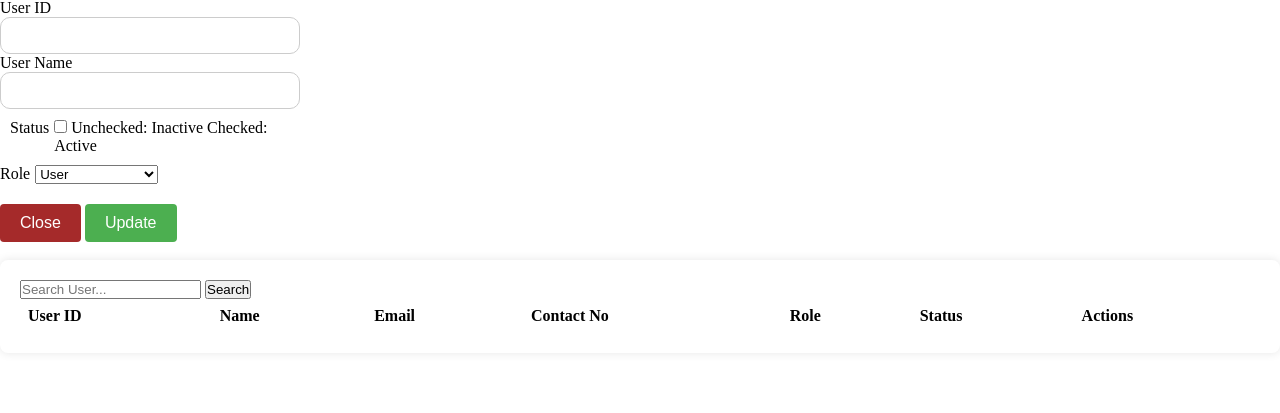
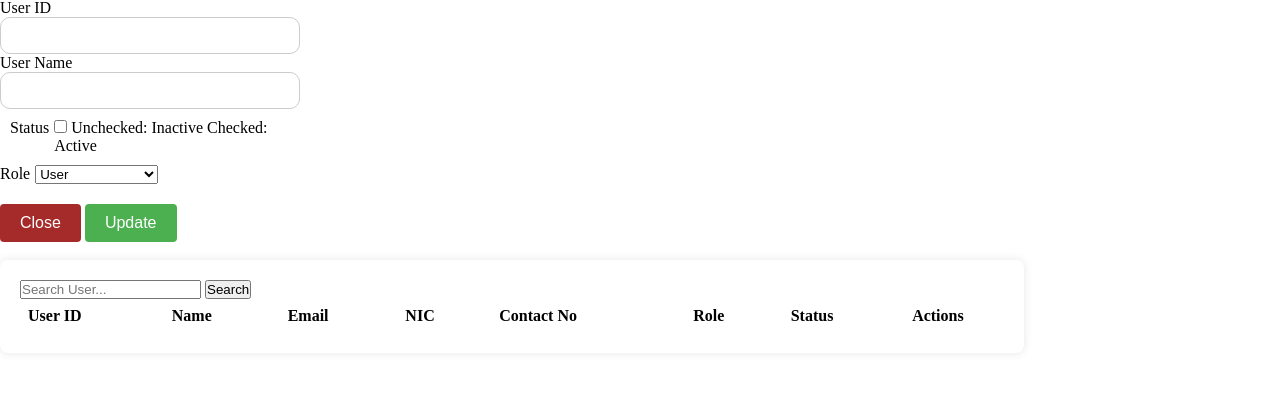
Before and after one commit to dhananjayaaps/NurtureLife, a PHP site: template views/admin/users.php in a window 1280 px wide. Shown: the part 112-525 px from the top of the page. Run offline with PHP 8.4, Linux system fonts and the light colour scheme; the template is opened without the code that fills it: most values are stand-ins (such as "Sample title", 1, 10 or a date in 2020); lists and menus that the app fills with data are empty.

Commit message:
edited admin/users table

```diff
--- a/models/User.php
+++ b/models/User.php
@@ -221,6 +221,7 @@ class User extends UserModel
                 'user_id' => $user->id,
                 'name' => $user->firstname . ' ' . $user->lastname,
                 'email' => $user->email,
+                'nic' => $user->nic,
                 'status' => $user->status,
                 'contact_no' => $user->contact_no,
                 'role_id' => $user->role_id
--- a/views/admin/users.php
+++ b/views/admin/users.php
@@ -18,6 +18,11 @@ $this->title = 'Users';
 
 <link rel="stylesheet" href="./assets/styles/Form.css">
 <link rel="stylesheet" href="./assets/styles/table.css">
+<style>
+    .left-content{
+        width: 80vw;
+    }
+</style>
 
 <h1>Admin - User Management</h1>
 <!--user update popup-->
@@ -91,6 +96,7 @@ $this->title = 'Users';
                         <th>User ID</th>
                         <th>Name</th>
                         <th>Email</th>
+                        <th>NIC</th>
                         <th>Contact No</th>
                         <th>role</th>
                         <th>Status</th>
@@ -138,6 +144,7 @@ $this->title = 'Users';
             <td>${row.user_id}</td>
             <td>${row.name}</td>
             <td>${row.email}</td>
+            <td>${row.nic}</td>
             <td>${row.contact_no}</td>
             <td>${role}</td>
             <td>${statusText}</td>
```
